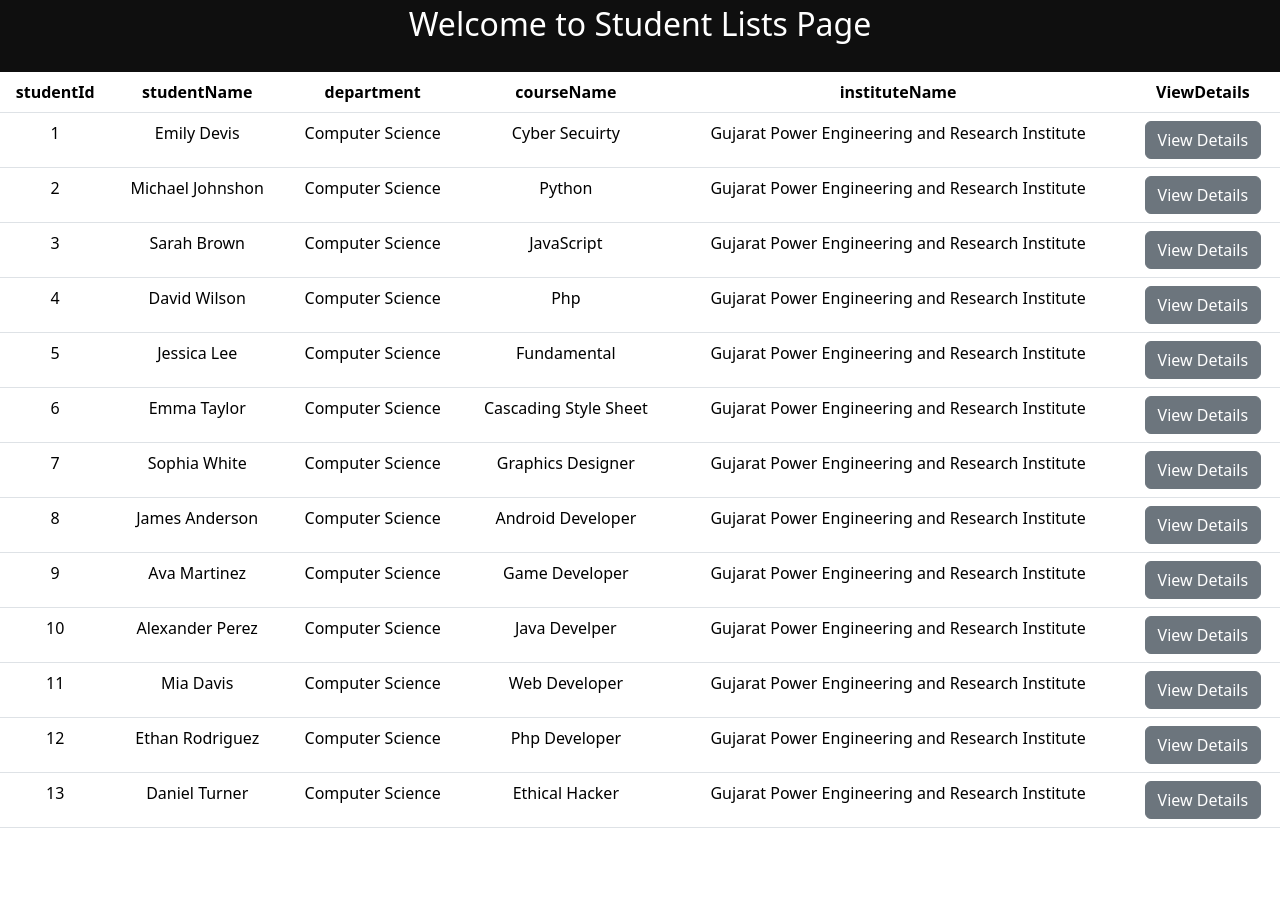
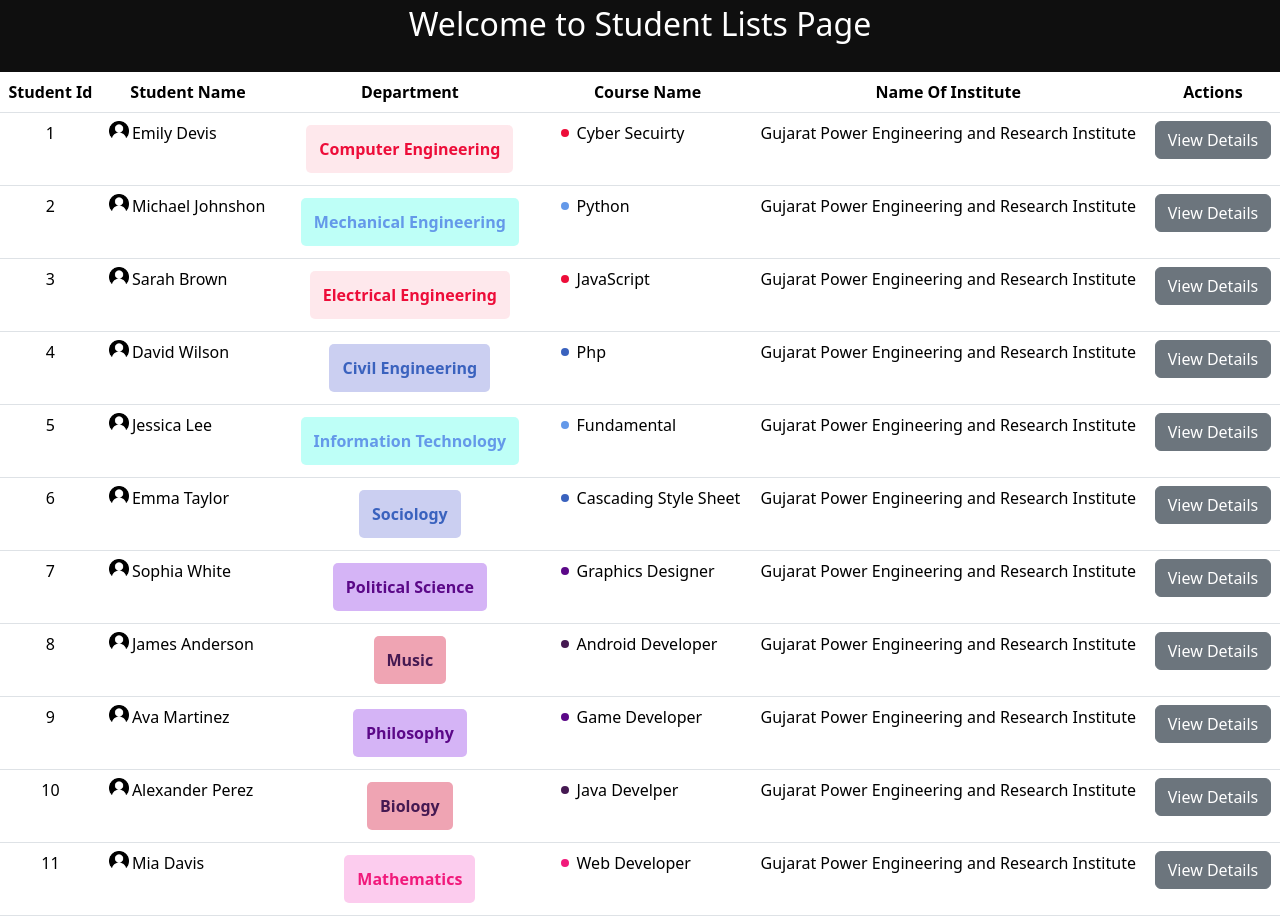
Before and after one commit to nisarg-frontendarmy/sample-react-project, a React (Create React App) app: page /dashboard in a window 1280 px wide. Shown: the top 922 px of the page. Before the commit the page ends 828 px from the top, so only its background shows below. Built offline with nearby package versions, Linux system fonts and the light colour scheme.

Commit message:
Reacr-Table-Implement

```diff
--- a/package.json
+++ b/package.json
@@ -12,6 +12,7 @@
     "react-bootstrap": "^2.8.0",
     "react-dom": "^18.2.0",
     "react-hook-form": "^7.46.1",
+    "react-icons": "^4.11.0",
     "react-router-dom": "^6.15.0",
     "react-scripts": "5.0.1",
     "react-toastify": "^9.1.3",
--- a/src/App.css
+++ b/src/App.css
@@ -121,6 +121,7 @@
   padding-bottom: 20px;
 }
 
+
 .auth-form-container,
 .login-form,
 .register-form {
@@ -132,6 +133,131 @@
   color: #FFFFFF;
 }
 
+.department-Computer-Engineering {
+  font-weight: bold;
+  padding: 13px;
+  margin-top: 2px;
+  color:#ed0936fb;
+  background-color: #f78ca233;
+  border-radius: 5px;
+}
+
+.department-Mechanical-Engineering {
+  font-weight: bold;
+  padding: 13px;
+  margin-top: 2px;
+  color:#6499E9;
+  background-color: #BEFFF7;
+  border-radius: 5px;
+}
+
+.department-Electrical-Engineering {
+  font-weight: bold;
+  padding: 13px;
+  margin-top: 2px;
+  color:#ed0936fb;
+  background-color: #f78ca233;
+  border-radius: 5px;
+}
+
+.department-Civil-Engineering {
+  font-weight: bold;
+  padding: 13px;
+  margin-top: 2px;
+  color:#3a62be;
+  background-color: #bec4eecc;
+  border-radius: 5px;
+}
+
+.department-Information-Technology {
+  font-weight: bold;
+  padding: 13px;
+  margin-top: 2px;
+  color:#6499E9;
+  background-color: #BEFFF7;
+  border-radius: 5px;
+}
+
+.department-Sociology {
+  font-weight: bold;
+  padding: 13px;
+  margin-top: 2px;
+  color:#3a62be;
+  background-color: #bec4eecc;
+  border-radius: 5px;
+}
+
+.department-Political-Science {
+  font-weight: bold;
+  padding: 13px;
+  margin-top: 2px;
+  color:#5B0888;
+  background-color: #d1acf6e6;
+  border-radius: 5px;
+}
+
+.department-Music {
+  font-weight: bold;
+  padding: 13px;
+  margin-top: 2px;
+  color:#451952;
+  background-color: #efa4b3;
+  border-radius: 5px;
+}
+
+.department-Philosophy {
+  font-weight: bold;
+  padding: 13px;
+  margin-top: 2px;
+  color:#5B0888;
+  background-color: #d1acf6e6;
+  border-radius: 5px;
+}
+
+.department-Biology {
+  font-weight: bold;
+  padding: 13px;
+  margin-top: 2px;
+  color:#451952;
+  background-color: #efa4b3;
+  border-radius: 5px;
+}
+
+.department-Mathematics {
+  font-weight: bold;
+  padding: 13px;
+  margin-top: 2px;
+  color:#F11A7B;
+  background-color: #fcccee;
+  border-radius: 5px;
+}
+
+.department-English-Literature {
+  font-weight: bold;
+  padding: 13px;
+  margin-top: 2px;
+  color:#65451F;
+  background-color: #e6dac5;
+  border-radius: 5px;
+}
+
+.department-Chemistry {
+  font-weight: bold;
+  padding: 13px;
+  margin-top: 2px;
+  color:#F11A7B;
+  background-color: #fcccee;
+  border-radius: 5px;
+}
+
+/* Set the dot before the courseName on Dashboard Page */
+.dot {
+  width: 8px;
+  height: 8px;
+  background-color: #000;
+  border-radius: 50%;
+  display: inline-block;
+}
 
 /* .auth-form-container {
   padding: 5rem;
--- a/src/components/dashboard/Dashboard.jsx
+++ b/src/components/dashboard/Dashboard.jsx
@@ -14,27 +14,110 @@ const Dashboard = () => {
   const columnHelper = createColumnHelper();
   const columns = [
     columnHelper.accessor("studentId", {
-      Header: "StudentId",
-      id: "studentId",
+      cell: (info) => "" + info.getValue(),
+      header: "Student Id",
+      id: "studentIdabcd",
     }),
     columnHelper.accessor("studentName", {
-      Header: "StudentName",
+      header: "Student Name",
       id: "studentName",
+      cell: (info) => (
+        <div className="d-flex  ">
+          <img
+            src="/images/usericon.png"
+            alt="User Icon"
+            style={{
+              width: "20px",
+              height: "20px",
+              marginRight: "3px",
+            }}
+          />
+          {info.getValue()}
+        </div>
+      ),
     }),
     columnHelper.accessor("department", {
-      Header: "department",
+      header: "Department",
       id: "department",
+      cell: (info) => {
+        const department = info.getValue();
+        let departmentClassName = "department-cell";
+
+        // Conditionally set the ClassName based on the department Name
+        if (department === "Computer Engineering") {
+          departmentClassName = "department-Computer-Engineering";
+        } else if (department === "Mechanical Engineering") {
+          departmentClassName = "department-Mechanical-Engineering";
+        } else if (department === "Electrical Engineering") {
+          departmentClassName = "department-Electrical-Engineering";
+        } else if (department === "Civil Engineering") {
+          departmentClassName = "department-Civil-Engineering";
+        } else if (department === "Information Technology") {
+          departmentClassName = "department-Information-Technology";
+        } else if (department === "Sociology") {
+          departmentClassName = "department-Sociology";
+        } else if (department === "Political Science") {
+          departmentClassName = "department-Political-Science";
+        } else if (department === "Music") {
+          departmentClassName = "department-Music";
+        } else if (department === "Philosophy") {
+          departmentClassName = "department-Philosophy";
+        } else if (department === "Biology") {
+          departmentClassName = "department-Biology";
+        } else if (department === "Mathematics") {
+          departmentClassName = "department-Mathematics";
+        } else if (department === "English Literature") {
+          departmentClassName = "department-English-Literature";
+        } else if (department === "Chemistry") {
+          departmentClassName = "department-Chemistry";
+        } else if (department === "History") {
+          departmentClassName = "department-history";
+        }
+
+        return (
+          <div className="p-3">
+            <span className={departmentClassName}>{info.getValue()}</span>
+          </div>
+        );
+      },
     }),
     columnHelper.accessor("courseName", {
-      Header: "CourseName",
+      header: "Course Name",
       id: "courseName",
+      cell: (info) => {
+        const courseColorMapping = {
+          "Cyber Secuirty": "#ed0936fb",
+          "Python": "#6499E9",
+          "JavaScript": "#ed0936fb",
+          "Php":"#3a62be",
+          "Fundamental":"#6499E9",
+          "Cascading Style Sheet":"#3a62be",
+          "Graphics Designer":"#5B0888",
+          "Android Developer":"#451952",
+          "Game Developer":"#5B0888",
+          "Java Develper":"#451952",
+          "Web Developer":"#F11A7B",
+          "Php Developer":"#65451F",
+          "Ethical Hacker":"#F11A7B",
+        };
+
+        const courseName = info.getValue();
+        const dotColor = courseColorMapping[courseName] || "#000000"; // Default to black if no match
+
+        return (
+          <div className="d-flex align-items-center">
+            <span className="dot m-2" style={{ backgroundColor: dotColor }}></span>
+            {courseName}
+          </div>
+        );
+      },
     }),
     columnHelper.accessor("instituteName", {
-      Header: "Name Of Institute",
+      header: "Name Of Institute",
       id: "instituteName",
     }),
     columnHelper.accessor("ViewDetails", {
-      Header: "View Full Details",
+      header: "Actions",
       id: "ViewDetails",
     }),
   ];
@@ -54,7 +137,7 @@ const Dashboard = () => {
   return (
     <div className="text-center w-100 vh-100  main-div19">
       <div className="fs-2 mb-4 text-white ">Welcome to Student Lists Page</div>
-      <table className="table w-100 vh-50 mx-auto">
+      <table className="table w-100 vh-50 mx-auto main-div22">
         <thead>
           {table.getHeaderGroups().map((headerGroup) => (
             <tr key={headerGroup.id}>
@@ -75,7 +158,7 @@ const Dashboard = () => {
           {table.getRowModel().rows.map((row) => (
             <tr key={row.id}>
               {row.getVisibleCells().map((cell) => (
-                <td key={cell.id}>
+                <td key={cell.id} className="gap-3">
                   {flexRender(cell.column.columnDef.cell, cell.getContext())}
                   {cell.column.id === "ViewDetails" && (
                     <button
--- a/src/students.json
+++ b/src/students.json
@@ -3,7 +3,7 @@
   {
     "studentId": "1",
     "studentName": "Emily Devis",
-    "department": "Computer Science",
+    "department": "Computer Engineering",
     "courseName": "Cyber Secuirty",
     "instituteName":"Gujarat Power Engineering and Research Institute",
     "action": "Clicked Button 1"
@@ -11,84 +11,84 @@
   {
     "studentId": "2",
     "studentName": "Michael Johnshon",
-    "department": "Computer Science",
+    "department": "Mechanical Engineering",
     "courseName": "Python",
     "instituteName":"Gujarat Power Engineering and Research Institute"
   },
   {
     "studentId": "3",
     "studentName": "Sarah Brown",
-    "department": "Computer Science",
+    "department": "Electrical Engineering",
     "courseName": "JavaScript",
     "instituteName":"Gujarat Power Engineering and Research Institute"
   },
   {
     "studentId": "4",
     "studentName": "David Wilson",
-    "department": "Computer Science",
+    "department": "Civil Engineering",
     "courseName": "Php",
     "instituteName":"Gujarat Power Engineering and Research Institute"
   },
   {
     "studentId": "5",
     "studentName": "Jessica Lee",
-    "department": "Computer Science",
+    "department": "Information Technology",
     "courseName": "Fundamental",
     "instituteName":"Gujarat Power Engineering and Research Institute"
   },
   {
     "studentId": "6",
     "studentName": "Emma Taylor",
-    "department": "Computer Science",
+    "department": "Sociology",
     "courseName": "Cascading Style Sheet",
     "instituteName":"Gujarat Power Engineering and Research Institute"
   },
   {
     "studentId": "7",
     "studentName": "Sophia White",
-    "department": "Computer Science",
+    "department": "Political Science",
     "courseName": "Graphics Designer",
     "instituteName":"Gujarat Power Engineering and Research Institute"
   },
   {
     "studentId": "8",
     "studentName": "James Anderson",
-    "department": "Computer Science",
+    "department": "Music",
     "courseName": "Android Developer",
     "instituteName":"Gujarat Power Engineering and Research Institute"
   },
   {
     "studentId": "9",
     "studentName": "Ava Martinez",
-    "department": "Computer Science",
+    "department": "Philosophy",
     "courseName": "Game Developer",
     "instituteName":"Gujarat Power Engineering and Research Institute"
   },
   {
     "studentId": "10",
     "studentName": "Alexander Perez",
-    "department": "Computer Science",
+    "department": "Biology",
     "courseName": "Java Develper",
     "instituteName":"Gujarat Power Engineering and Research Institute"
   },
   {
     "studentId": "11",
     "studentName": "Mia Davis",
-    "department": "Computer Science",
+    "department": "Mathematics",
     "courseName": "Web Developer",
     "instituteName":"Gujarat Power Engineering and Research Institute"
   },
   {
     "studentId": "12",
     "studentName": "Ethan Rodriguez",
-    "department": "Computer Science",
+    "department": "English Literature",
     "courseName": "Php Developer",
     "instituteName":"Gujarat Power Engineering and Research Institute"
   },
   {
     "studentId": "13",
     "studentName": "Daniel Turner",
-    "department": "Computer Science",
+    "department": "Chemistry",
     "courseName": "Ethical Hacker",
     "instituteName":"Gujarat Power Engineering and Research Institute"
   }
```
Also changed, not shown: public/Images/usericon.png (added), 1 other file (tests, documents, lock files or other folders).
